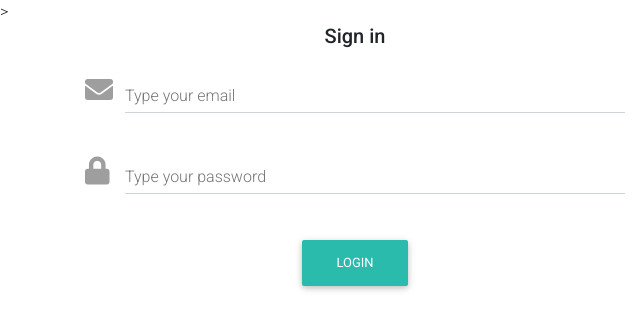
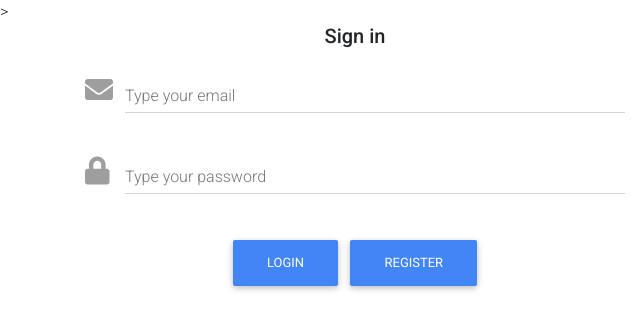
Before and after one commit to pdtry1998/project066, a React (Create React App) app: page / in a window 1280 px wide. Shown: the top 330 px of the page, without its empty margins (0-640 px from the left). Built offline with nearby package versions, Linux system fonts and the light colour scheme.

Commit message:
add sigup

```diff
--- a/src/component/Login.js
+++ b/src/component/Login.js
@@ -10,6 +10,9 @@ class Login extends Component {
     constructor(props) {
 
         super(props)
+        this.login = this.login.bind(this)
+        this.handleChange = this.handleChange.bind(this)
+        this.sigup = this.sigup.bind(this)
         this.state = {
 
             email: "",
@@ -20,11 +23,11 @@ class Login extends Component {
     }
 
 
-    Login(e) {
+    login(e) {
 
         e.preventDefault()
 
-        fire.auth().signInWithEmailAndPassword(this.state.email,this.state.passeword).then((u) =>{
+        fire.auth().signInWithEmailAndPassword(this.state.email, this.state.passeword).then((u) => {
             console.log(u)
         }).catch((err) => {
             console.log(err)
@@ -32,9 +35,18 @@ class Login extends Component {
 
     }
 
-    handleChange(){
+    handleChange(e) {
         this.setState({
-            [e.target.nane] : e.target.value
+            [e.target.name]: e.target.value
+        })
+    }
+
+    sigup(e){
+        e.preventDefault()
+        fire.auth().createUserWithEmailAndPassword(this.state.email, this.state.password).then((u) => {
+            console.log(u)
+        }).catch((err) =>{
+            console.log(err)
         })
     }
 
@@ -49,12 +61,13 @@ class Login extends Component {
                         <form>
                             <p className="h5 text-center mb-4">Sign in</p>
                             <div className="grey-text">
-                                <MDBInput label="Type your email" icon="envelope" group type="email" validate error="wrong"
-                                    success="right" value={this.state.email} />
-                                <MDBInput label="Type your password" icon="lock" group type="password" validate value={this.state.password} />
+                                <MDBInput label="Type your email" icon="envelope" group type="email" name="email" validate error="wrong"
+                                    success="right" value={this.state.email} onChange={this.handleChange} />
+                                <MDBInput label="Type your password" icon="lock" group type="password" name="password" validate value={this.state.password} onChange={this.handleChange} />
                             </div>
                             <div className="text-center">
-                                <MDBBtn>Login</MDBBtn>
+                                <MDBBtn color="primary" onClick={this.login}>Login</MDBBtn>
+                                <MDBBtn color="primary" onClick={this.sigup}>Register</MDBBtn>
                             </div>
                         </form>
                     </MDBCol>
```
